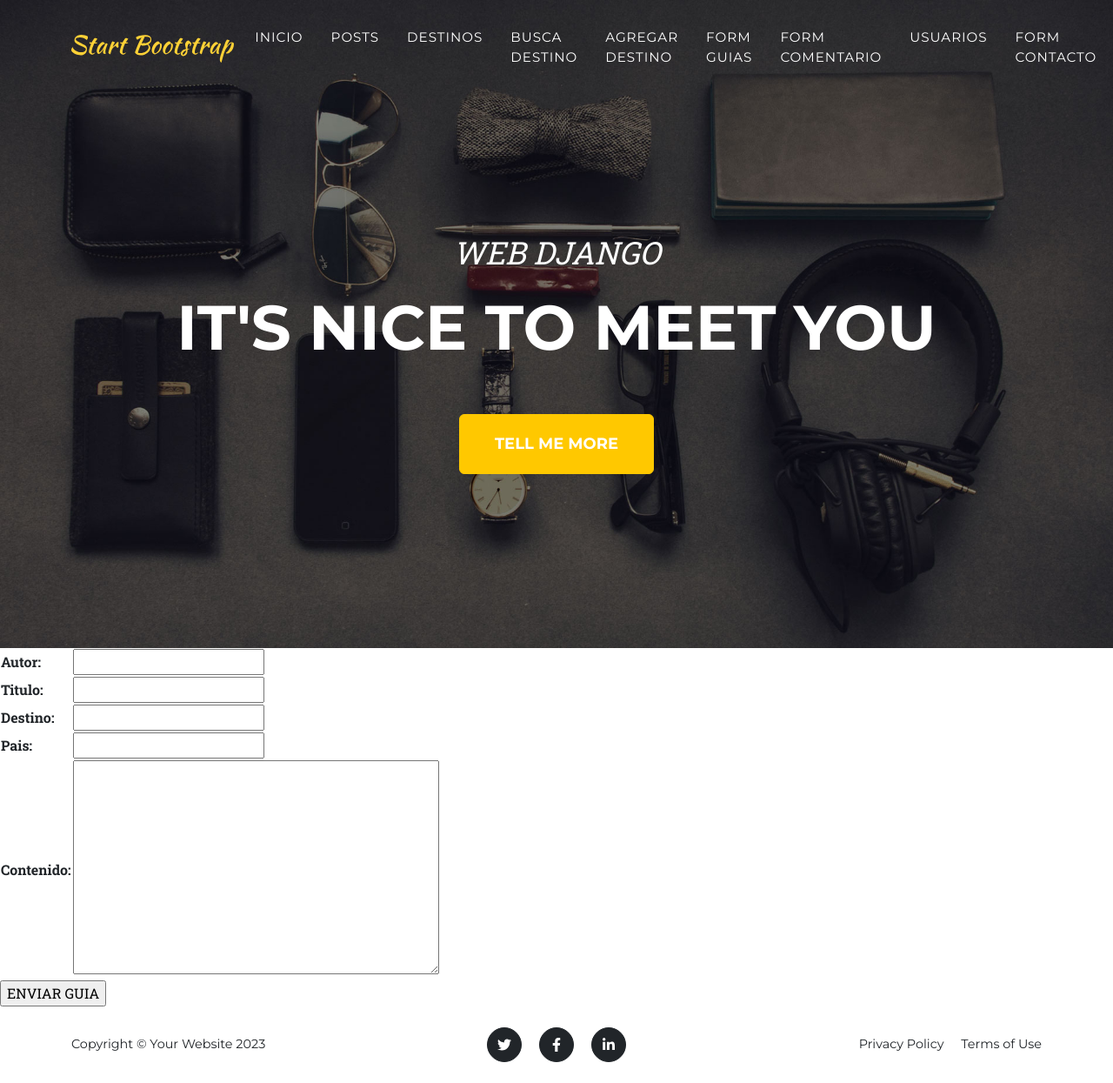
After one commit to yesicolman/proyecto-final-colman-y, a Django app: page /agregar_guia in a window 1280 px wide. The commit adds this page. Shown: the whole page at 87% size. Run offline with Django 4.2, Linux system fonts and the light colour scheme; some libraries are stand-ins or nearby versions.

Commit message:
Correcciones entrega

```diff
--- a/ProyectoFinalYC/MiApp/forms.py
+++ b/ProyectoFinalYC/MiApp/forms.py
@@ -14,3 +14,15 @@ class AgregarDestino(forms.Form):
 
 class BuscaDestino(forms.Form):
     destino= forms.CharField()
+
+class AgregarGuia(forms.Form):
+    autor= forms.CharField()
+    titulo = forms.CharField()
+    destino= forms.CharField()
+    pais = forms.CharField()
+    contenido = forms.CharField(widget=forms.Textarea)
+
+class AgregarComentario(forms.Form):
+    usuario= forms.CharField(max_length=40)
+    contenido = forms.CharField(max_length=300, widget=forms.Textarea)
+    fecha_publicacion = forms.DateTimeField()
--- /dev/null
+++ b/ProyectoFinalYC/MiApp/templates/MiApp/agregar_guia.html
@@ -0,0 +1,18 @@
+<!DOCTYPE html>
+{% extends 'MiApp/baseweb.html'%}
+
+{% load static %}
+
+{% block titulo%} AGREGAR GUIA DE VIAJE {%endblock titulo%}
+
+{% block main %}
+<form action="", method="POST">
+    {% csrf_token %}
+    <table>
+        {{ guia.as_table }}
+    </table>
+    <input type="submit" value="ENVIAR GUIA">
+
+</form>
+
+{% endblock main %}
--- a/ProyectoFinalYC/MiApp/templates/MiApp/baseweb.html
+++ b/ProyectoFinalYC/MiApp/templates/MiApp/baseweb.html
@@ -34,7 +34,9 @@
                         <li class="nav-item"><a class="nav-link" href="{%url 'post'%}" >Posts</a></li>
                         <li class="nav-item"><a class="nav-link" href="{%url 'destinos'%}">Destinos</a></li>
                         <li class="nav-item"><a class="nav-link" href="{%url 'buscar_destino'%}">Busca Destino</a></li>
-                        <li class="nav-item"><a class="nav-link" href="{%url 'agregar_destino'%}">Agregar D</a></li>
+                        <li class="nav-item"><a class="nav-link" href="{%url 'agregar_destino'%}">Agregar Destino</a></li>
+                        <li class="nav-item"><a class="nav-link" href="{%url 'agregar_guia'%}">Form Guias</a></li>
+                        <li class="nav-item"><a class="nav-link" href="{%url 'agregar_comentario'%}">Form Comentario</a></li>
                         <li class="nav-item"><a class="nav-link" href="{%url 'usuarios'%}">Usuarios</a></li>
                         <li class="nav-item"><a class="nav-link" href="{%url 'form_contacto'%}">Form Contacto</a></li>
                     </ul>
--- a/ProyectoFinalYC/MiApp/urls.py
+++ b/ProyectoFinalYC/MiApp/urls.py
@@ -2,11 +2,13 @@ from django.urls import path
 from MiApp import views
 
 urlpatterns = [
-    path('', views.inicio, name="index"),
+    path('', views.inicio, name="inicio"),
     path('destinos/', views.destino, name="destinos"),
     path('usuarios/', views.usuarios, name="usuarios"),
     path('post/', views.posts, name="post"),
     path('form_contacto/', views.form_contacto, name="form_contacto"),
     path('agregar_destino/', views.agregar_destino, name="agregar_destino"),
-    path('buscar_destino', views.buscar_destino, name="buscar_destino")
+    path('buscar_destino', views.buscar_destino, name="buscar_destino"),
+    path('agregar_comentario', views.agregar_comentario, name="agregar_comentario"),
+    path('agregar_guia', views.agregar_guia, name="agregar_guia")
 ]
--- a/ProyectoFinalYC/MiApp/views.py
+++ b/ProyectoFinalYC/MiApp/views.py
@@ -1,6 +1,6 @@
 from django.shortcuts import render
-from MiApp.models import Destino, Usuarios, Post
-from MiApp.forms import FormContacto, AgregarDestino,BuscaDestino
+from MiApp.models import Destino, Usuarios, Post, Guias, Comentario, Respuesta
+from MiApp.forms import FormContacto, AgregarDestino,BuscaDestino, AgregarGuia, AgregarComentario
 
 def inicio(request):
     return render(request, "MiApp/index.html")
@@ -59,3 +59,37 @@ def buscar_destino(request):
     else:
         buscar_destino = BuscaDestino()
         return render(request, "MiApp/buscar_destino.html", {"miFormulario": buscar_destino})
+
+
+def agregar_comentario(Request):
+
+    if Request.method == "POST":
+            miComent= AgregarComentario(Request.POST)
+            print(miComent)
+
+            if miComent.is_valid():
+                 informacion = miComent.cleaned_data
+                 nombre= Comentario(usuario=informacion["usuario"],contenido=informacion["contenido"],fecha_publicacion=informacion["fecha_publicacion"])
+                 nombre.save()
+                 return render(Request, "MiApp/index.html")
+    else:
+         miComent= AgregarComentario()
+
+    return render(Request, "MiApp/agregar_comentario.html", {"miComent": miComent})
+
+
+def agregar_guia(Request):
+
+    if Request.method == "POST":
+            guia= AgregarGuia(Request.POST)
+            print(guia)
+
+            if guia.is_valid():
+                 informacion = guia.cleaned_data
+                 nombre= Guias(autor=informacion["autor"], titulo=informacion["titulo"], destino=informacion["destino"],pais=informacion["pais"],contenido=["Contenido"])
+                 nombre.save()
+                 return render(Request, "MiApp/index.html")
+    else:
+         guia= AgregarGuia()
+
+    return render(Request, "MiApp/agregar_guia.html", {"guia": guia})
```
Also changed, not shown: ProyectoFinalYC/MiApp/models.py (+20 -2 lines), ProyectoFinalYC/MiApp/templates/MiApp/agregar_comentario.html (added, +18 -0 lines), ProyectoFinalYC/MiApp/migrations/0002_new_models.py (added).
